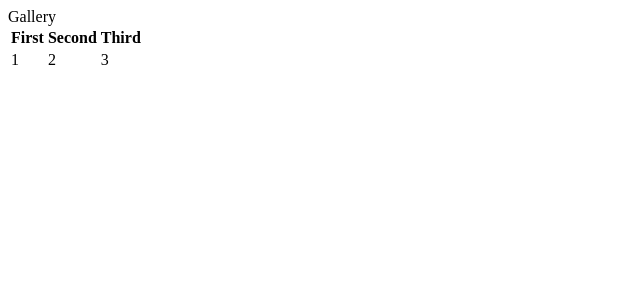
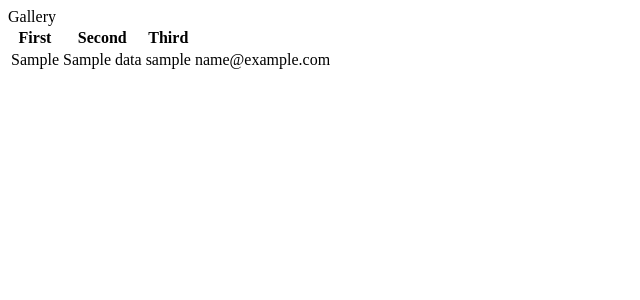
Before and after one commit to robotvenomchik/php_normal, a PHP site: template lessons/view/Gallery.php in a window 1280 px wide. Shown: the top 300 px of the page, without its empty margins (0-640 px from the left). Run offline with PHP 8.4, Linux system fonts and the light colour scheme; the template is opened without the code that fills it: most values are stand-ins (such as "Sample title", 1, 10 or a date in 2020).

Commit message:
router 3.0

```diff
--- a/lessons/view/Gallery.php
+++ b/lessons/view/Gallery.php
@@ -1,4 +1,3 @@
-
 <div>Gallery</div>
 <table>
     <tr>
@@ -6,10 +5,14 @@
         <th>Second</th>
         <th>Third</th>
     </tr>
-    <tr>
-        <td>1</td>
-        <td>2</td>
-        <td>3</td>
-    </tr>
+    <?php foreach ($data as $row) : ?>
 
+
+        <tr>
+            <td><?= $row['first_name'] ?></td>
+            <td><?= $row['second_name'] ?></td>
+            <td><?= $row['login'] ?></td>
+            <td><?= $row['email'] ?></td>
+        </tr>
+    <?php endforeach; ?>
 </table>
```
